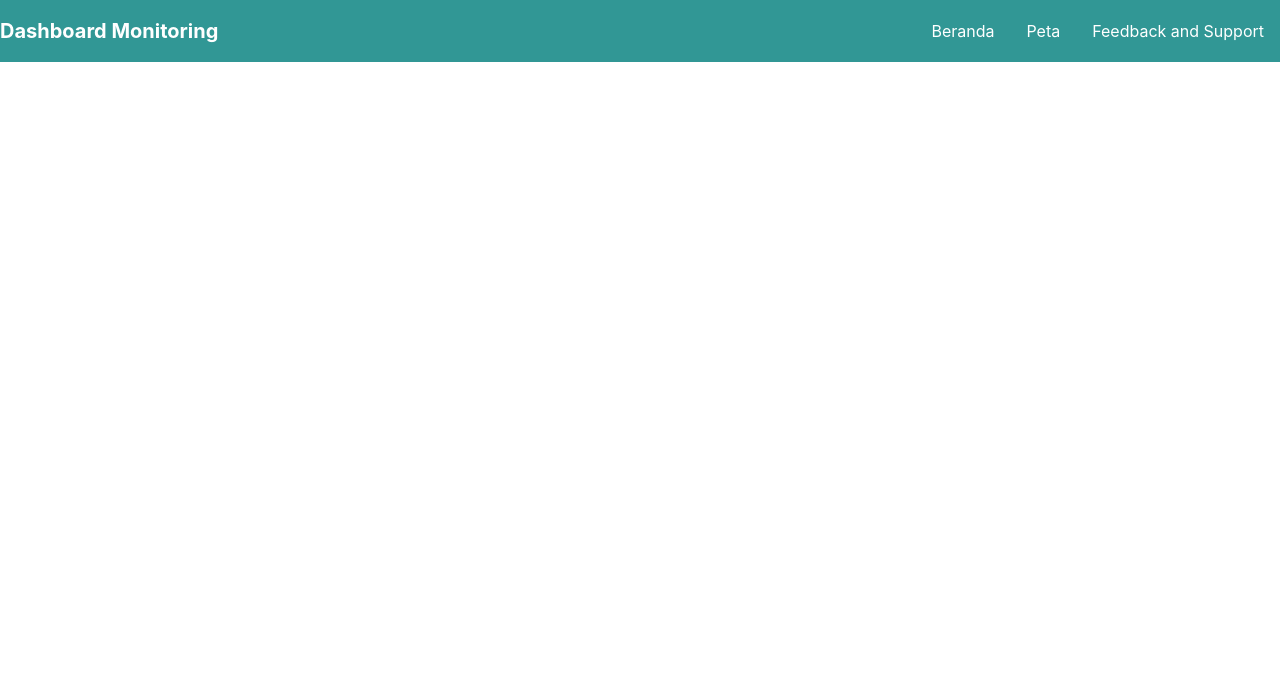
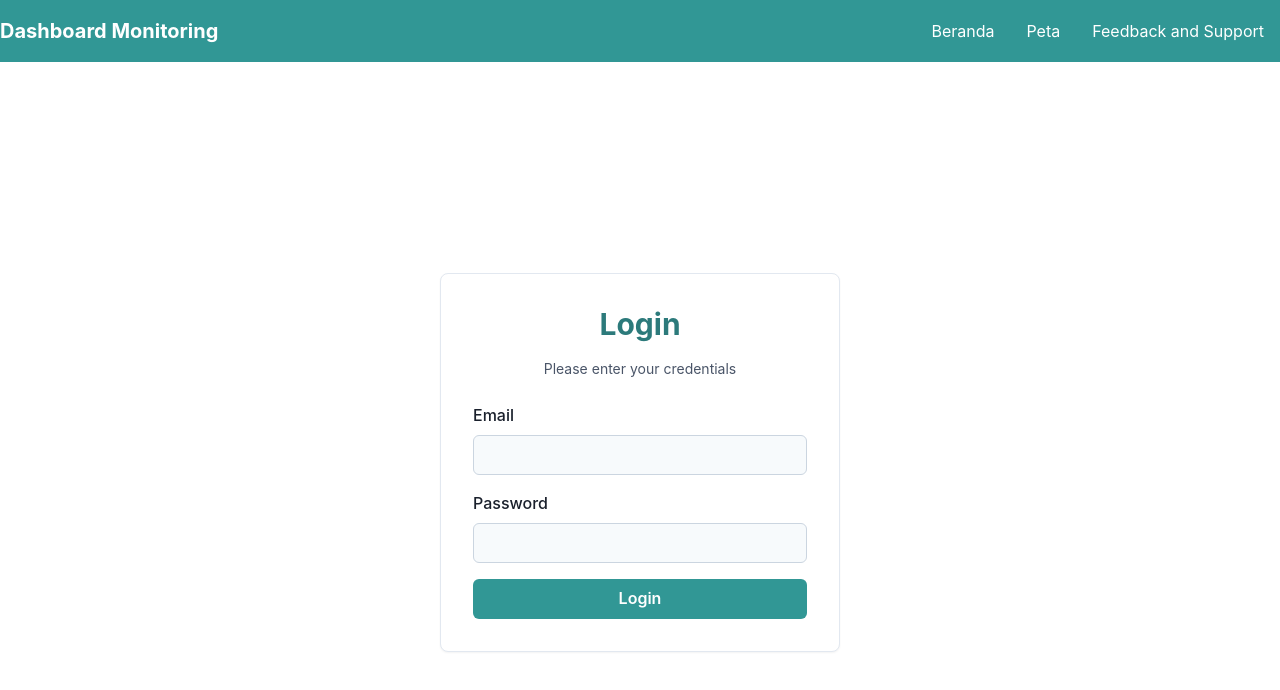
Before and after one commit to codelabs-poliwangi/dashboard-pothole-main, a React (Create React App) app: page /login in a window 1280 px wide. Shown: the top 690 px of the page. Built offline with nearby package versions, Linux system fonts and the light colour scheme.

Commit message:
commit-login

```diff
--- a/src/pages/Home.js
+++ b/src/pages/Home.js
@@ -6,7 +6,7 @@ import Statistics from '../components/Statistics';
 import Grafik from '../components/Grafik';
 import RiwayatDeteksi from '../components/RiwayatDeteksi';
 import TotalDeteksi from '../components/TotalDeteksi';
-
+import Login from '../pages/Login';
 const Home = () => {
   // Menentukan ukuran card berdasarkan ukuran layar
   const cardHeight = useBreakpointValue({ base: '300px', md: '500px' });
--- a/src/pages/Login.js
+++ b/src/pages/Login.js
@@ -1,32 +1,69 @@
 import React, { useState } from 'react';
-import { Modal, ModalBody, ModalHeader, ModalOverlay, ModalContent, ModalCloseButton, FormControl, FormLabel, Input, Button } from '@chakra-ui/react';
+import {
+  Box,
+  FormControl,
+  FormLabel,
+  Input,
+  Button,
+  Heading,
+  Text,
+} from '@chakra-ui/react';
 import { useNavigate } from 'react-router-dom';
-import { supabase } from '../services/supabase';
+import { supabase } from '../services/supabase'; // Pastikan file supabase.js sudah dikonfigurasi
 
-const Login = ({ isOpen, onClose }) => {
-  const navigate = useNavigate();
-  const [email, setEmail] = useState('');
-  const [password, setPassword] = useState('');
+const Login = () => {
+  const navigate = useNavigate(); // Untuk navigasi halaman
+  const [email, setEmail] = useState(''); // State untuk email
+  const [password, setPassword] = useState(''); // State untuk password
 
+  // Fungsi untuk menangani login
   const handleLogin = async (e) => {
-    e.preventDefault();
-    const { error } = await supabase.auth.signInWithPassword({ email, password });
+    e.preventDefault(); // Mencegah reload halaman saat form dikirim
+    try {
+      const { data, error } = await supabase.auth.signInWithPassword({
+        email,
+        password,
+      });
+
       if (error) {
-      console.error('Login error:', error.message);
+        console.error('Login error:', error.message); // Log error jika login gagal
+        alert(`Login failed: ${error.message}`); // Notifikasi error ke user
       } else {
-      console.log('Login successful!');
-      onClose();
-      navigate('/home');
+        console.log('Login successful!', data); // Log sukses jika login berhasil
+        alert('Login successful! Redirecting to home...'); // Notifikasi sukses ke user
+        navigate('/home'); // Navigasi ke halaman home
+      }
+    } catch (err) {
+      console.error('Unexpected error:', err); // Log error tak terduga
+      alert('An unexpected error occurred. Please try again.'); // Notifikasi error tak terduga
     }
   };
 
   return (
-    <Modal isOpen={isOpen} onClose={onClose}>
-      <ModalOverlay />
-      <ModalContent>
-        <ModalHeader style={{ backgroundColor: '#282c34', color: 'white' }}>Login</ModalHeader>
-        <ModalCloseButton />
-        <ModalBody>
+    <Box
+      minHeight="100vh"
+      bg="white"
+      display="flex"
+      alignItems="center"
+      justifyContent="center"
+      px={4}
+    >
+      <Box
+        bg="white"
+        p={8}
+        borderRadius="lg"
+        border="1px solid #E2E8F0"
+        boxShadow="sm"
+        maxWidth="400px"
+        width="full"
+        textAlign="center"
+      >
+        <Heading as="h1" size="lg" mb={4} color="teal.600">
+          Login
+        </Heading>
+        <Text fontSize="sm" color="gray.600" mb={6}>
+          Please enter your credentials
+        </Text>
         <form onSubmit={handleLogin}>
           <FormControl mb={4}>
             <FormLabel>Email</FormLabel>
@@ -35,8 +72,12 @@ const Login = ({ isOpen, onClose }) => {
               value={email}
               onChange={(e) => setEmail(e.target.value)}
               required
-                bg="#ffffff"
-                borderColor="#61dafb"
+              bg="gray.50"
+              borderColor="gray.300"
+              _focus={{
+                borderColor: 'teal.400',
+                boxShadow: '0 0 0 1px teal.400',
+              }}
             />
           </FormControl>
           <FormControl mb={4}>
@@ -46,17 +87,30 @@ const Login = ({ isOpen, onClose }) => {
               value={password}
               onChange={(e) => setPassword(e.target.value)}
               required
-                bg="#ffffff"
-                borderColor="#61dafb"
+              bg="gray.50"
+              borderColor="gray.300"
+              _focus={{
+                borderColor: 'teal.400',
+                boxShadow: '0 0 0 1px teal.400',
+              }}
             />
           </FormControl>
-            <Button type="submit" colorScheme="teal" width="full" bg="#61dafb">
+          <Button
+            type="submit"
+            colorScheme="teal"
+            width="full"
+            bg="teal.500"
+            _hover={{
+              bg: 'teal.600',
+              transform: 'scale(1.05)',
+            }}
+            transition="all 0.2s ease-in-out"
+          >
             Login
           </Button>
         </form>
-        </ModalBody>
-      </ModalContent>
-    </Modal>
+      </Box>
+    </Box>
   );
 };
 
```
Also changed, not shown: package.json (+6 -5 lines), 1 other file (tests, documents, lock files or other folders). Lines whose indentation alone changed are shown as unchanged.
